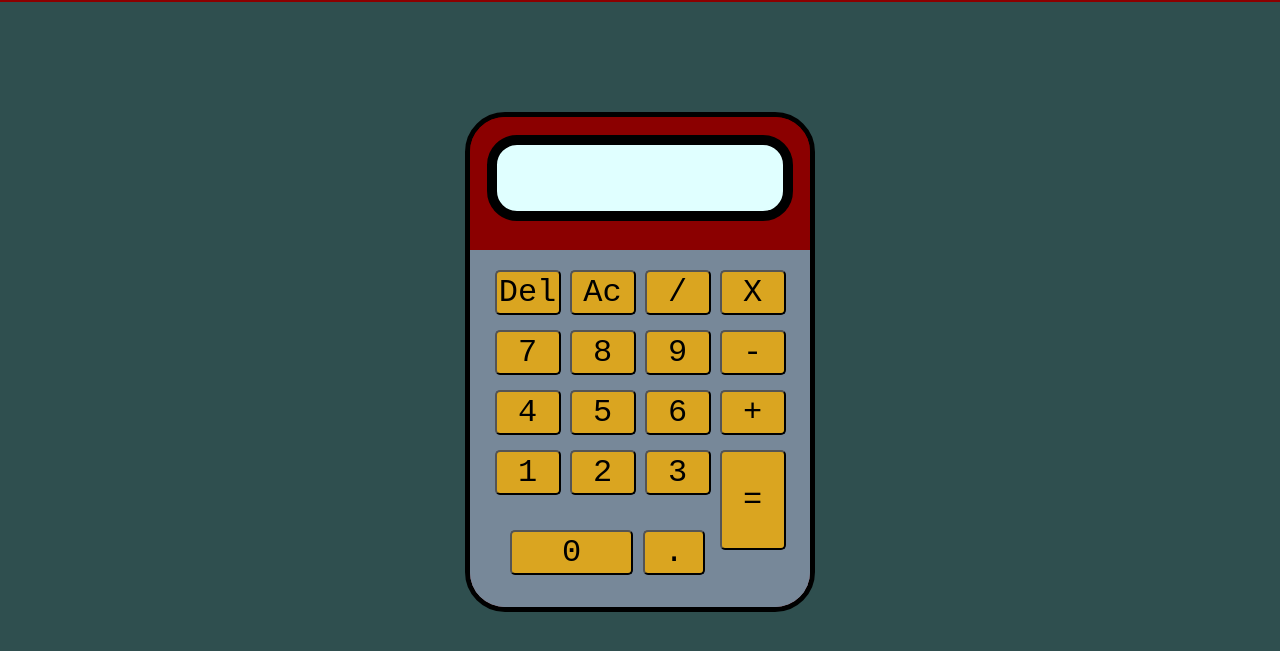
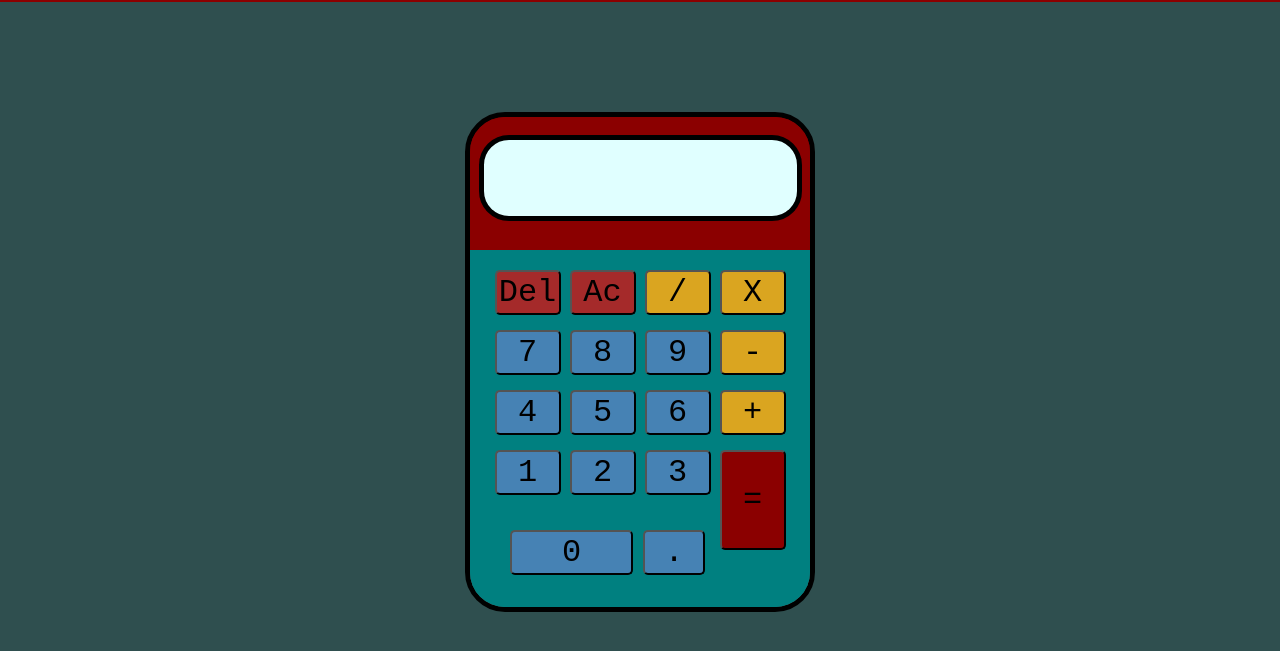
Before and after one commit to zyad-alomar/calculator, a plain HTML site: page index.html in a window 1280 px wide. Shown: the part 45-696 px from the top of the page. Drawn offline with Linux system fonts and the light colour scheme.

Commit message:
finall calculator

```diff
--- a/app.js
+++ b/app.js
@@ -28,7 +28,7 @@ let counterP = 0;
 let counterMul = 0;
 let counterMin = 0;
 let counterD = 0;
-// counter =0 while its the last operation so its fucked
+
 for(let i = 0;i<n.length;i++){
    if(n[i]=="+" && counterP == 0){
          total = total + Number(n[i-1]);
@@ -79,7 +79,6 @@ for(let i = 0;i<n.length;i++){
     return "error";
   }
 }
-console.log(n)
   return total;
 }
 
@@ -90,15 +89,20 @@ let numbers = document.querySelectorAll("#number");
 let operators = document.querySelectorAll("#operator");
 let screen = document.querySelector(".screen");
 let screenP = document.createElement("p");
-
+let AC = document.querySelector("#Ac");
+let Del = document.querySelector("#Del");
 let equal = document.querySelector(".equal");
 
+let body = document.querySelector(".body");
 numbers.forEach((num)=>{
     num.addEventListener("click",()=>{
         let text1 = document.createTextNode(`${num.textContent}`);
         screenP.appendChild(text1);
         screen.appendChild(screenP);
-   console.log(screen.textContent.length)
+            if([...screenP.textContent].length > 14){
+              screenP.style.fontSize = "medium";
+            }
+
     });
 });
 
@@ -115,3 +119,13 @@ operators.forEach((op)=>{
     mom.textContent = calculation([...screenP.textContent]);
     screenP.textContent = mom.textContent;
 });
+
+AC.addEventListener("click",()=>{
+  screenP.textContent = "";
+});
+Del.addEventListener("click",()=>{
+
+  let non = [...screenP.textContent];
+  non.pop();
+  screenP.textContent = non.join("");
+});
--- a/index.html
+++ b/index.html
@@ -14,8 +14,8 @@
             <div class="screen"></div>
         </header>
         <main>
-            <button>Del</button>
-            <button>Ac</button>
+            <button id = "Del">Del</button>
+            <button id = "Ac">Ac</button>
             <button id = "operator">/</button>
             <button id = "operator">X</button>
              <button id = "number">7</button>
--- a/style.css
+++ b/style.css
@@ -44,16 +44,14 @@ body{
     align-items: center;
 }
 .screen{
-    width: 90%;
+    width: 95%;
     height: 70%;
     border-radius: 30px;
     background-color: lightcyan;
-    border: black solid 10px;
+    border: black solid 5px;
     display: flex;
     align-items: center;
     justify-content: flex-start;
-
-
 }
 
 
@@ -69,8 +67,8 @@ main{
     width: 100%;
     height: auto;
     flex-wrap: wrap;
-    background-color:lightslategrey;
-    border: lightslategrey solid 20px;
+    background-color:teal;
+    border:teal solid 20px;
 }
 
 button{
@@ -78,12 +76,24 @@ button{
     border-radius: 5px;
     flex-basis: 22%;
     height: 45px;
-    background-color:goldenrod ;
+    background-color: rgb(67, 143, 219) ;
     margin-bottom: 5%;
 }
-button:hover{
-    background-color: wheat;
+#Del , #Ac {
+    background-color: brown;
 }
+.equal{
+    background-color: #8b0000;
+}
+
+#operator{
+    background-color: goldenrod;
+}
+#number{
+    background-color:steelblue;
+}
+
+
 button:active{
     box-shadow: 2px 2px 10px black;
     font-size: x-large;
```
